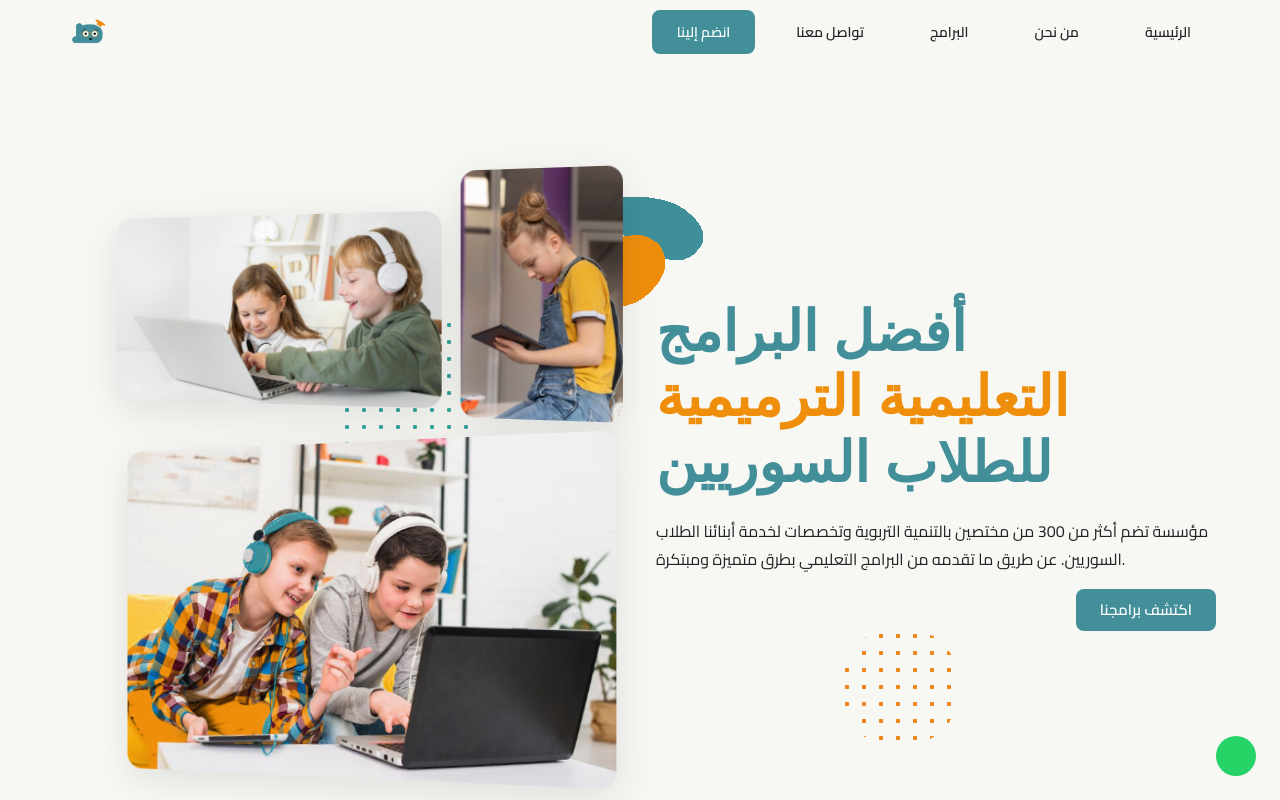
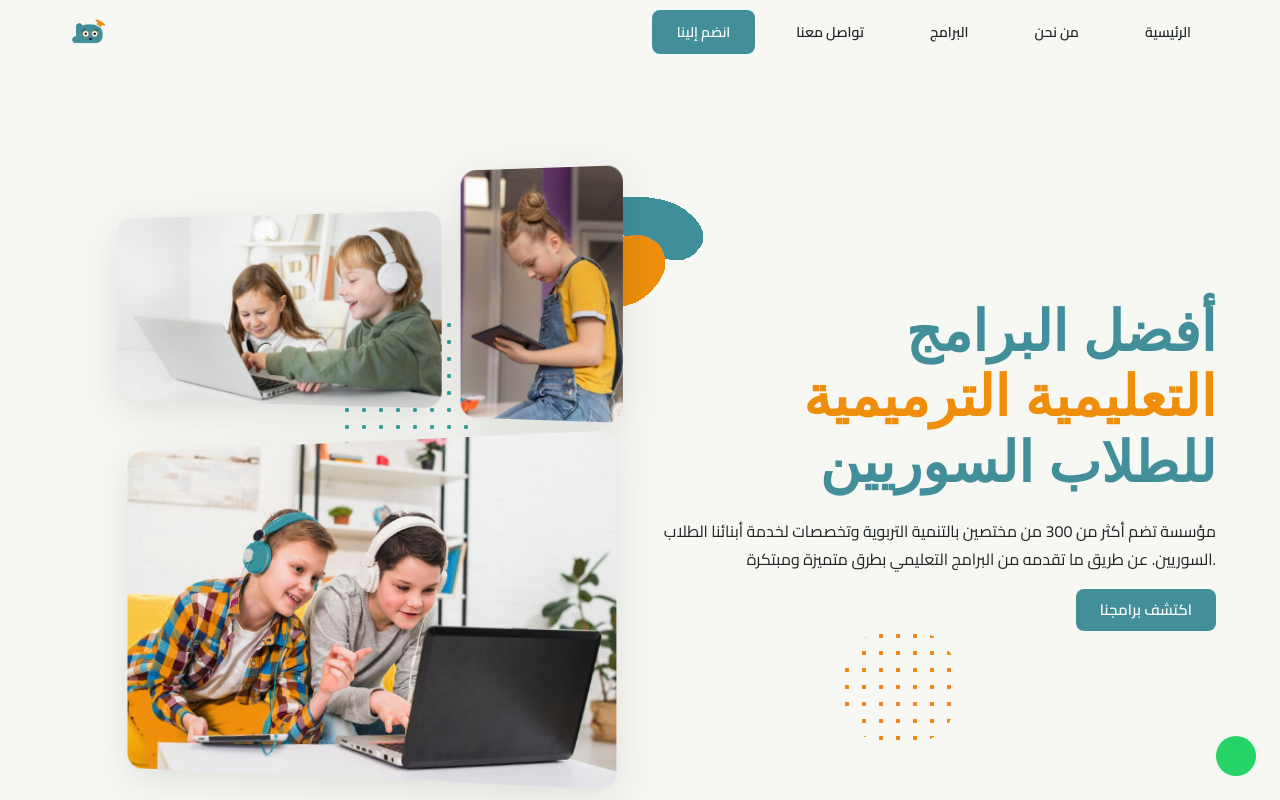
Before and after one commit to alaa-mw/Dhad, a React (Vite) app in the folder dhad-website/: page / in a window 1280 px wide. Shown: the top 800 px of the page. Built offline with nearby package versions, Linux system fonts and the light colour scheme; some icons are missing.

Commit message:
lstUpdateForHero

```diff
--- a/dhad-website/src/components/sections/Hero.tsx
+++ b/dhad-website/src/components/sections/Hero.tsx
@@ -29,6 +29,11 @@ const Hero = () => {
   };
 
   return (
+    <motion.div
+              initial={{ opacity: 0, scale: 0.9 }}
+              animate={{ opacity: 1, scale: 1 }}
+              transition={{ duration: 0.6, ease: "easeOut", delay: 0.2 }}
+            >
     <Box
       id="home"
       component="section"
@@ -78,10 +83,8 @@ const Hero = () => {
                     fontWeight: 700,
                     mb: 1,
 
-                    textAlign: { xs: 'center', md: 'left' },
+                    textAlign: { xs: 'center', md: 'right' },
                     direction: 'ltr',
-
-                    // direction: 'rtl',
                   }}
                 >
                   أفضل البرامج
@@ -102,13 +105,8 @@ const Hero = () => {
 
                     mb:2,
                     mt:2,
-                    textAlign: { xs: 'center', md: 'left' },
+                    textAlign: { xs: 'center', md: 'right' },
                     direction: 'ltr',
-
-                    // mb: 4,
-                    // textAlign: { xs: 'center', md: 'right' },
-                    // direction: 'rtl',
-
                     maxWidth: '600px',
                     ml: { xs: 'auto', md: 0 },
                     mr: { xs: 'auto', md: 0 },
@@ -211,7 +209,8 @@ const Hero = () => {
           </Box>
         </Box>
       </Container>
-    </Box>);
+    </Box>
+    </motion.div>);
 };
 
 export default Hero;
```
